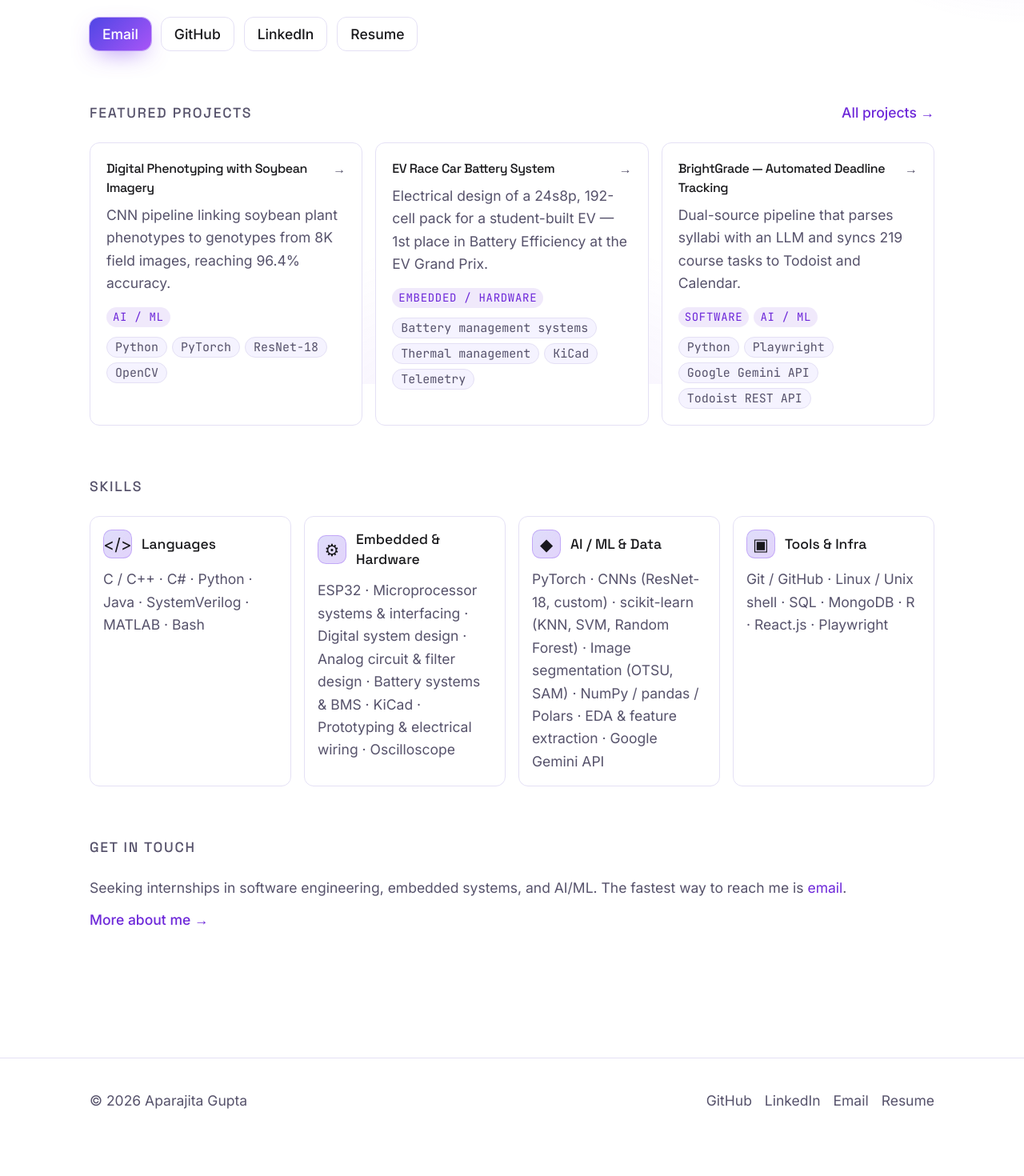
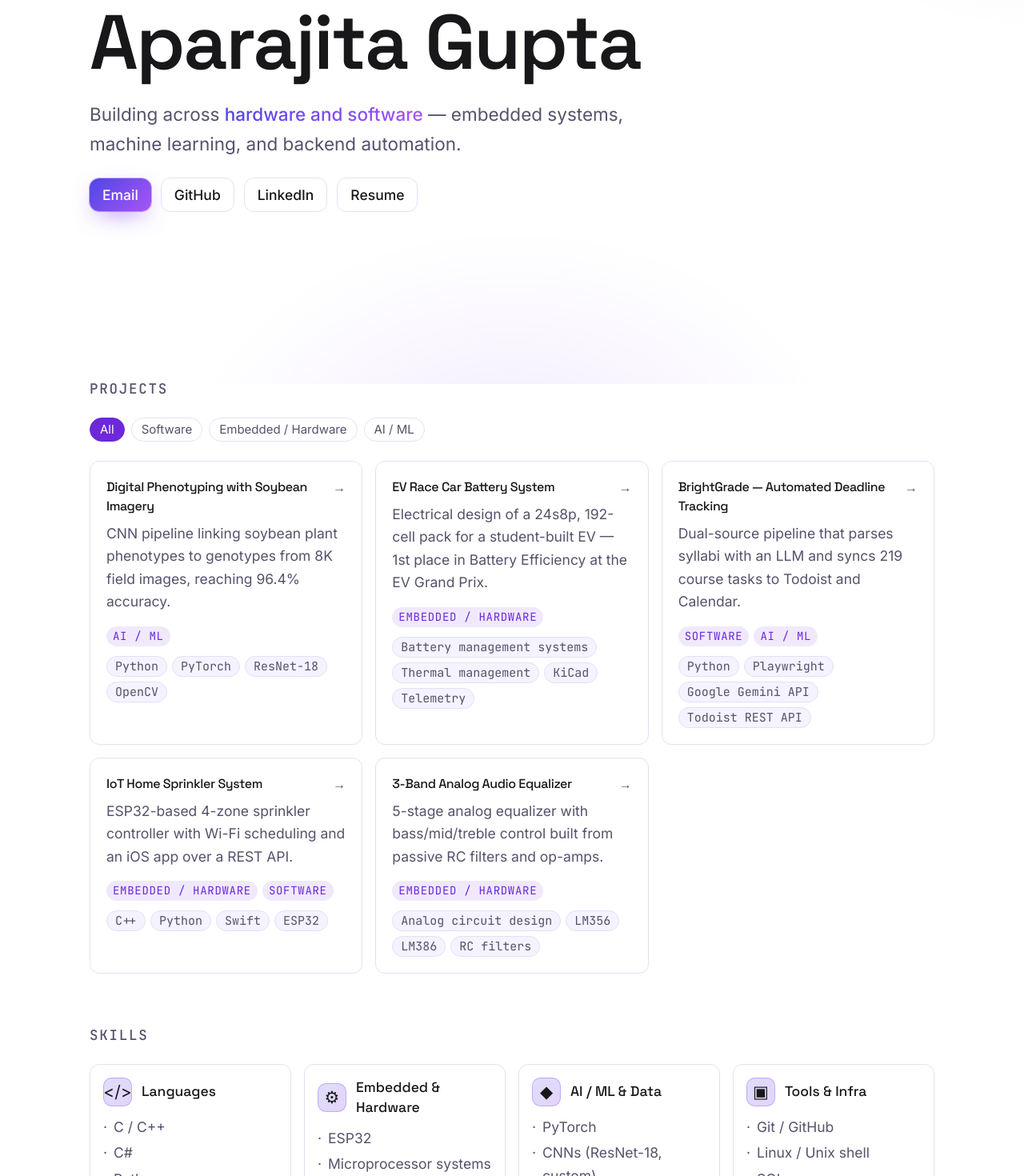
Before and after one commit to aparajita-gupta/aparajita-website, a Next.js app: page / in a window 1280 px wide. Shown: the part 320-1790 px from the top of the page at 80% size. Before the commit the page ends 1748 px from the top, so only its background shows below. Built offline with nearby package versions, Linux system fonts and the light colour scheme.

Commit message:
Make home page scrollable: full-height hero with inline Projects/Skills sections; Projects nav link scrolls to the section instead of routing to a separate page

```diff
--- a/app/page.tsx
+++ b/app/page.tsx
@@ -1,8 +1,9 @@
-import { featuredProjects } from "@/lib/projects";
+import { sortedProjects } from "@/lib/projects";
 import { skillGroups } from "@/lib/skills";
 import { navLinks, site, socials } from "@/lib/site";
-import { ProjectCard } from "@/components/project-card";
+import { ProjectsGrid } from "@/components/projects-grid";
 import { ArrowLink, Button, Eyebrow, IconBadge, Section } from "@/components/ui";
+import { HashScroll } from "@/components/hash-scroll";
 
 export default function HomePage() {
   const primary = socials.find((s) => s.label === "Email") ?? socials[0];
@@ -10,16 +11,19 @@ export default function HomePage() {
 
   return (
     <div>
-      {/* Hero */}
-      <section className="relative">
+      <HashScroll />
+
+      {/* Hero — big name, takes most of the first screen so there's real
+          "scroll down to see more" motion into Projects/Skills below. */}
+      <section className="relative flex min-h-[75vh] flex-col justify-center">
         <div className="hero-glow" aria-hidden />
 
         <Eyebrow>Computer Engineering @ Purdue</Eyebrow>
 
-        <h1 className="mt-4 text-3xl font-semibold tracking-tight sm:text-4xl">
+        <h1 className="mt-5 text-6xl font-semibold tracking-tight sm:text-7xl lg:text-8xl">
           {site.name}
         </h1>
-        <p className="mt-4 max-w-2xl text-lg leading-relaxed text-fg-muted">
+        <p className="mt-6 max-w-2xl text-lg leading-relaxed text-fg-muted">
           Building across{" "}
           <span className="gradient-text font-medium">hardware and software</span> —
           embedded systems, machine learning, and backend automation.
@@ -42,18 +46,11 @@ export default function HomePage() {
         </div>
       </section>
 
-      <Section
-        title="Featured Projects"
-        action={<ArrowLink href="/projects">All projects</ArrowLink>}
-      >
-        <div className="grid gap-4 sm:grid-cols-2 lg:grid-cols-3">
-          {featuredProjects.map((p) => (
-            <ProjectCard key={p.slug} project={p} />
-          ))}
-        </div>
+      <Section id="projects" title="Projects">
+        <ProjectsGrid projects={sortedProjects} />
       </Section>
 
-      <Section title="Skills">
+      <Section id="skills" title="Skills">
         <div className="grid gap-4 sm:grid-cols-2 lg:grid-cols-4">
           {skillGroups.map((g) => (
             <div
@@ -64,9 +61,14 @@ export default function HomePage() {
                 <IconBadge icon={g.icon} />
                 <h3 className="text-sm font-medium">{g.title}</h3>
               </div>
-              <p className="mt-3 text-sm leading-relaxed text-fg-muted">
-                {g.items.join(" · ")}
-              </p>
+              <ul className="mt-3 space-y-1 text-sm leading-relaxed text-fg-muted">
+                {g.items.map((item) => (
+                  <li key={item} className="flex gap-2">
+                    <span aria-hidden="true">·</span>
+                    <span>{item}</span>
+                  </li>
+                ))}
+              </ul>
             </div>
           ))}
         </div>
--- /dev/null
+++ b/components/hash-scroll.tsx
@@ -0,0 +1,34 @@
+"use client";
+
+import { useEffect } from "react";
+
+/** Scrolls to the element with this id, respecting reduced-motion. */
+export function scrollToId(id: string) {
+  const el = document.getElementById(id);
+  if (!el) return;
+  const reduceMotion = window.matchMedia(
+    "(prefers-reduced-motion: reduce)",
+  ).matches;
+  el.scrollIntoView({
+    behavior: reduceMotion ? "instant" : "smooth",
+    block: "start",
+  });
+}
+
+/**
+ * Scrolls to the element matching the current URL hash on mount — handles
+ * arriving from another page with a hash already in the URL (e.g. the nav
+ * "Projects" link from /about → /#projects, where Next's client-side
+ * routing doesn't fire a native `hashchange`). Same-page hash clicks are
+ * handled directly in the nav via `scrollToId`, since a route that isn't
+ * changing won't remount this component. Rendered once on the home page,
+ * where the hash targets (#projects, #skills) live.
+ */
+export function HashScroll() {
+  useEffect(() => {
+    const id = window.location.hash.slice(1);
+    if (id) scrollToId(id);
+  }, []);
+
+  return null;
+}
--- a/components/site-nav.tsx
+++ b/components/site-nav.tsx
@@ -4,14 +4,30 @@ import Link from "next/link";
 import { usePathname } from "next/navigation";
 import { useState } from "react";
 import { navLinks, site, socials } from "@/lib/site";
+import { scrollToId } from "./hash-scroll";
 import { ThemeToggle } from "./theme-toggle";
 
 export function SiteNav() {
   const pathname = usePathname();
   const [open, setOpen] = useState(false);
 
-  const isActive = (href: string) =>
-    href === "/" ? pathname === "/" : pathname.startsWith(href);
+  const isActive = (href: string) => {
+    // Hash links (e.g. "/#projects") point at a section on the home page,
+    // not a separate route — treat them as active whenever we're on "/".
+    if (href.startsWith("/#")) return pathname === "/";
+    return href === "/" ? pathname === "/" : pathname.startsWith(href);
+  };
+
+  // Already on "/" and clicking a "/#section" link: Next's client router
+  // won't fire a native hashchange (it uses pushState), and the page isn't
+  // remounting, so HashScroll's mount effect won't re-run either. Scroll
+  // directly in that case; arriving from another page is handled by
+  // HashScroll on mount instead.
+  const handleNavClick = (href: string) => {
+    if (href.startsWith("/#") && pathname === "/") {
+      scrollToId(href.slice(2));
+    }
+  };
 
   return (
     <header className="sticky top-0 z-40 border-b border-border bg-bg/80 backdrop-blur">
@@ -33,6 +49,8 @@ export function SiteNav() {
               <li key={l.href}>
                 <Link
                   href={l.href}
+                  scroll={!l.href.startsWith("/#")}
+                  onClick={() => handleNavClick(l.href)}
                   className={`rounded-md px-3 py-2 text-sm transition-colors hover:text-fg ${
                     isActive(l.href) ? "text-fg" : "text-fg-muted"
                   }`}
@@ -64,7 +82,11 @@ export function SiteNav() {
               <li key={l.href}>
                 <Link
                   href={l.href}
-                  onClick={() => setOpen(false)}
+                  scroll={!l.href.startsWith("/#")}
+                  onClick={() => {
+                    handleNavClick(l.href);
+                    setOpen(false);
+                  }}
                   className="block rounded-md px-3 py-2 text-sm text-fg-muted hover:text-fg"
                 >
                   {l.label}
--- a/components/ui.tsx
+++ b/components/ui.tsx
@@ -2,19 +2,21 @@ import Link from "next/link";
 import type { ReactNode } from "react";
 
 export function Section({
+  id,
   title,
   action,
   children,
 }: {
+  id?: string;
   title?: string;
   action?: ReactNode;
   children: ReactNode;
 }) {
   return (
-    <section className="mt-16">
+    <section id={id} className="mt-16 scroll-mt-24">
       {title && (
         <div className="mb-6 flex items-baseline justify-between">
-          <h2 className="text-sm font-medium uppercase tracking-widest text-fg-muted">
+          <h2 className="font-mono text-sm font-medium uppercase tracking-widest text-fg-muted">
             {title}
           </h2>
           {action}
```
